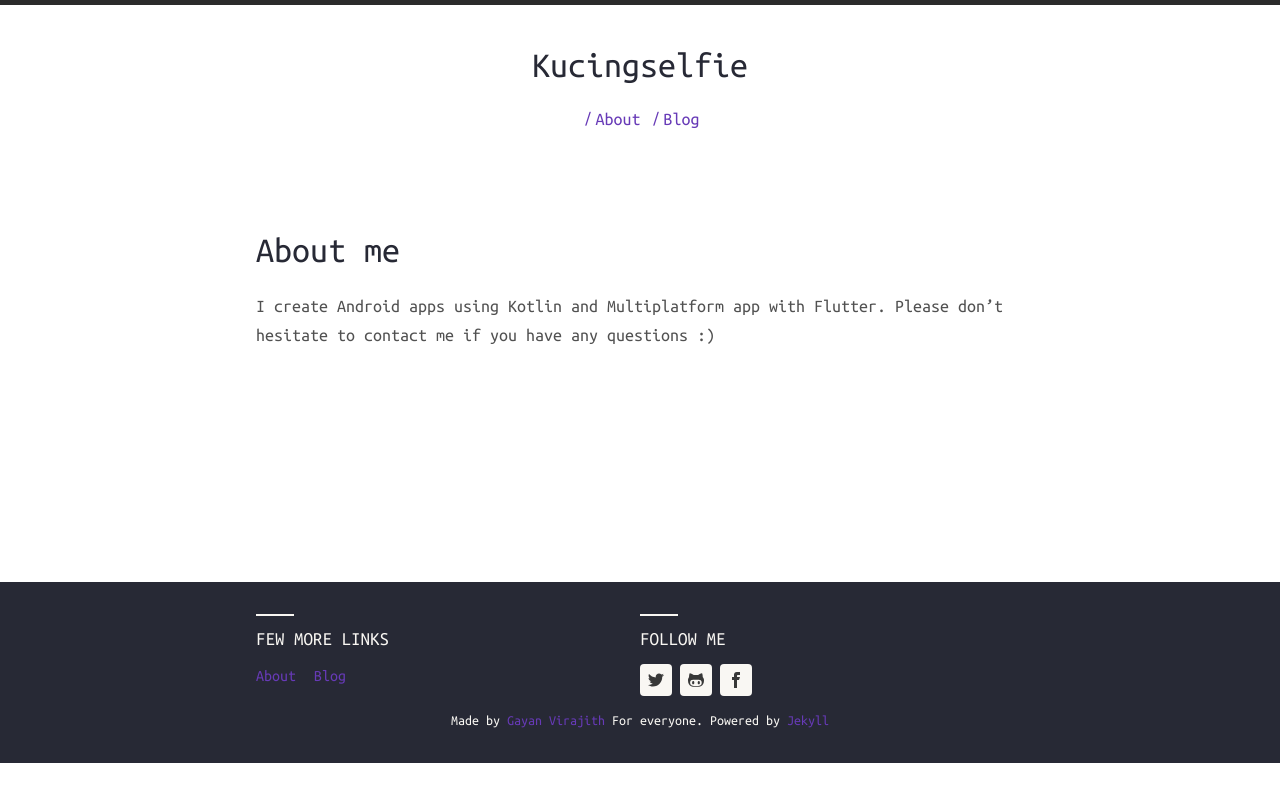
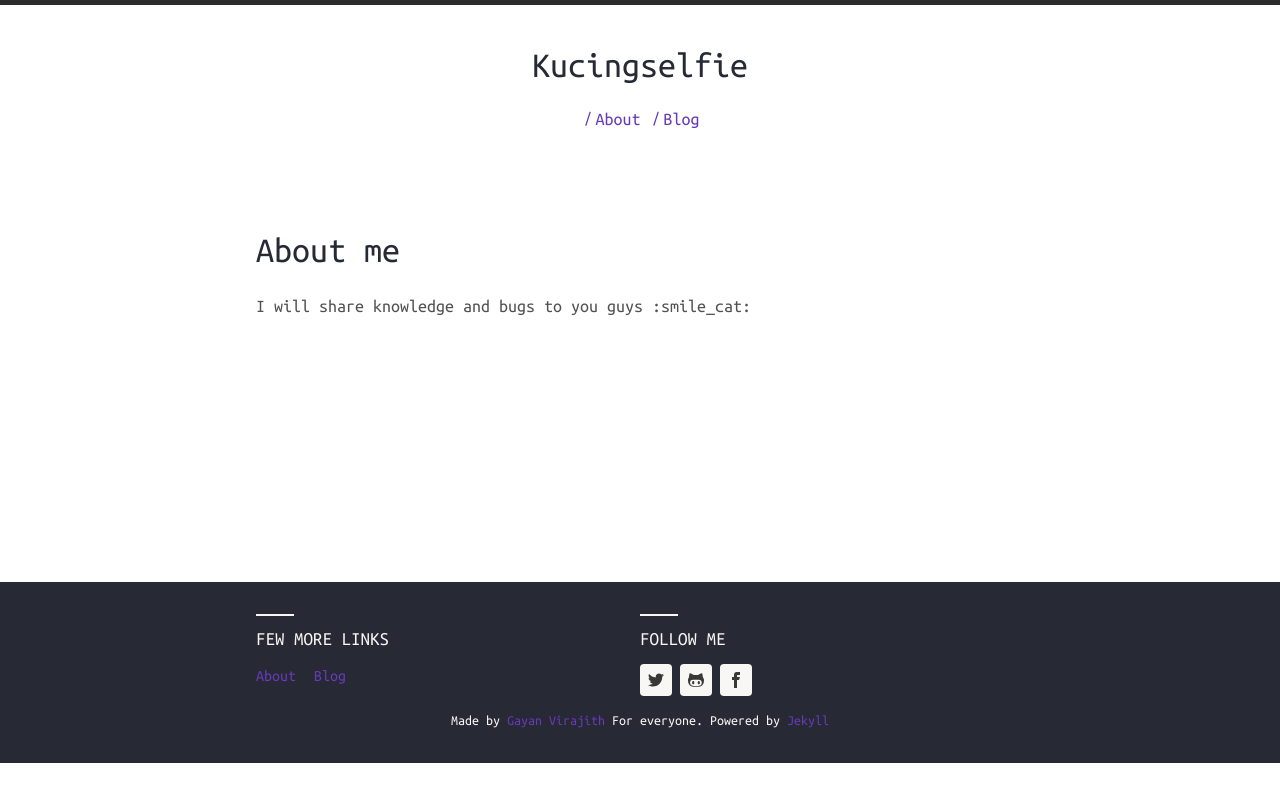
Before and after one commit to kucingselfie/kucingselfie.github.io, a Jekyll site: the page built from about.md, in a window 1280 px wide. Shown: the top 802 px of the page. Built offline with Jekyll 4.4.1, drawn with Linux system fonts in a browser that asks for light colours; nearby versions of some CDN libraries; comment, search, counter and statistics services are not loaded.

Commit message:
Update about.md

```diff
--- a/about.md
+++ b/about.md
@@ -4,4 +4,4 @@ title: About me
 permalink: /about/
 ---
 
-I create Android apps using Kotlin and Multiplatform app with Flutter. Please don't hesitate to contact me if you have any questions :)
+I will share knowledge and bugs to you guys :smile_cat:
```
